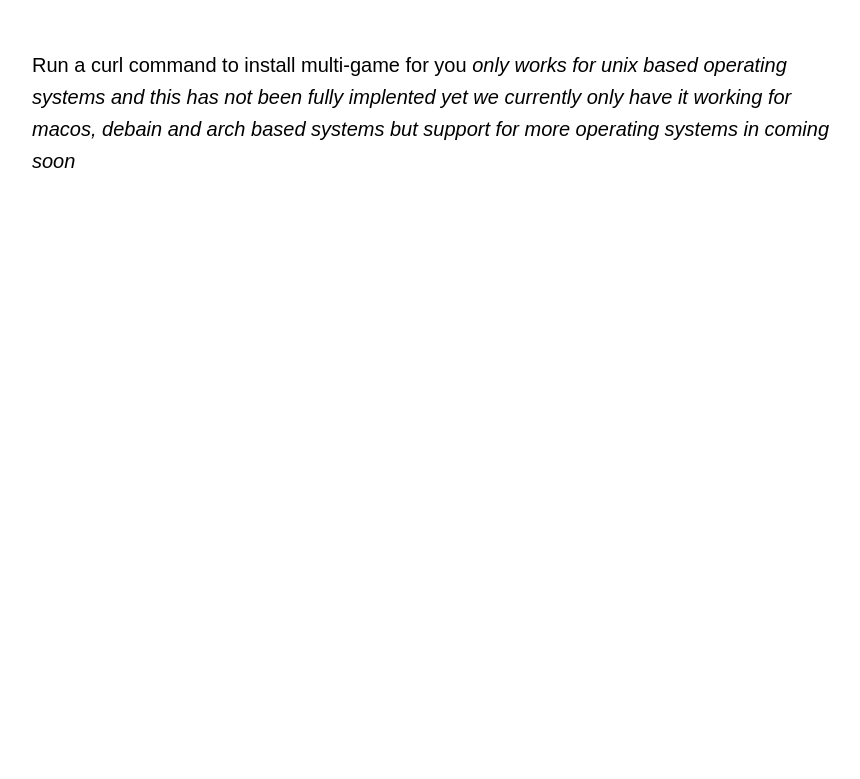
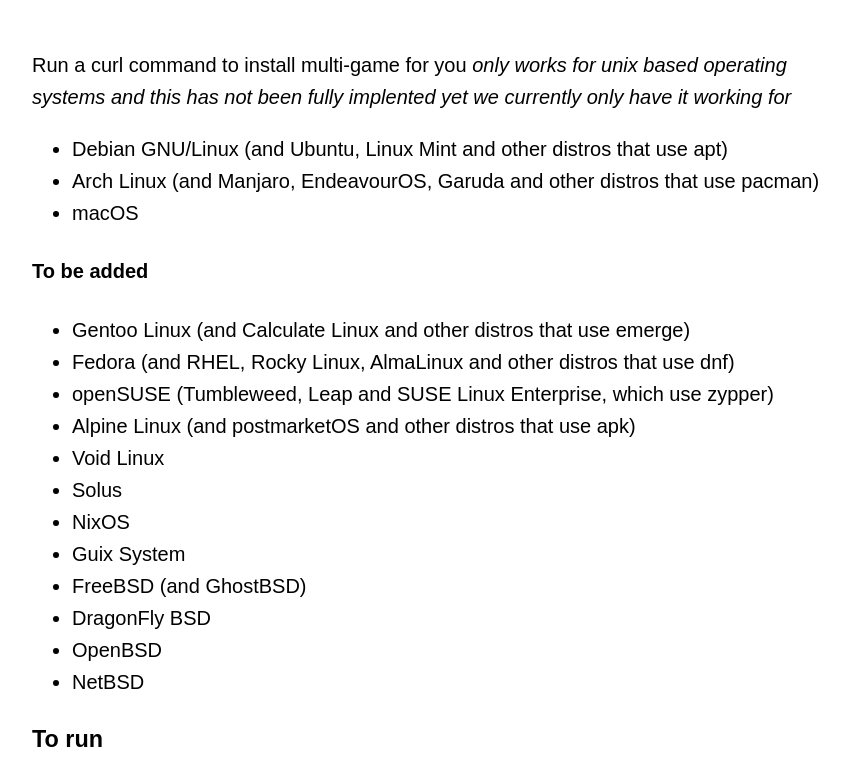
Before and after one commit to Ben8282/multi-game, a plain HTML site: page docs/curl.html in a window 1280 px wide. Shown: the part 141-920 px from the top of the page, without its empty margins (208-1068 px from the left). Before the commit the page ends 800 px from the top, so only its background shows below. Drawn offline with Linux system fonts and the light colour scheme.

Commit message:
actually did the curl guide good also fixed some bugs in install.sh

```diff
--- a/docs/curl.html
+++ b/docs/curl.html
@@ -13,7 +13,33 @@
             </div>
             <br>
 
-            <p>Run a curl command to install multi-game for you <i>only works for unix based operating systems and this has not been fully implented yet we currently only have it working for macos, debain and arch based systems but support for more operating systems in coming soon</i></p>
+            <p>Run a curl command to install multi-game for you <i>only works for unix based operating systems and this has not been fully implented yet we currently only have it working for</i></p>
+            <ul>
+                <li>Debian GNU/Linux (and Ubuntu, Linux Mint and other distros that use apt)</li>
+                <li>Arch Linux (and Manjaro, EndeavourOS, Garuda and other distros that use pacman)</li>
+                <li>macOS</li>
+            </ul>
+            <h4>To be added</h4>
+            <ul>
+                <li>Gentoo Linux (and Calculate Linux and other distros that use emerge)</li>
+                <li>Fedora (and RHEL, Rocky Linux, AlmaLinux and other distros that use dnf)</li>
+                <li>openSUSE (Tumbleweed, Leap and SUSE Linux Enterprise, which use zypper)</li>
+                <li>Alpine Linux (and postmarketOS and other distros that use apk)</li>
+                <li>Void Linux</li>
+                <li>Solus</li>
+                <li>NixOS</li>
+                <li>Guix System</li>
+                <li>FreeBSD (and GhostBSD)</li>
+                <li>DragonFly BSD</li>
+                <li>OpenBSD</li>
+                <li>NetBSD</li>
+            </ul>
+
+            <h3>To run</h3>
+            <p>simply run in your terminal</p>
+            <code>curl -fsSL https://raw.githubusercontent.com/Ben8282/multi-game/main/install.sh | sh</code>
+            <p>then simply run this in your terminal</p>
+            <code>multi-game</code>
         </div>
     </section>
         <script src="script.js"></script>
```
Also changed, not shown: 1 other file.
